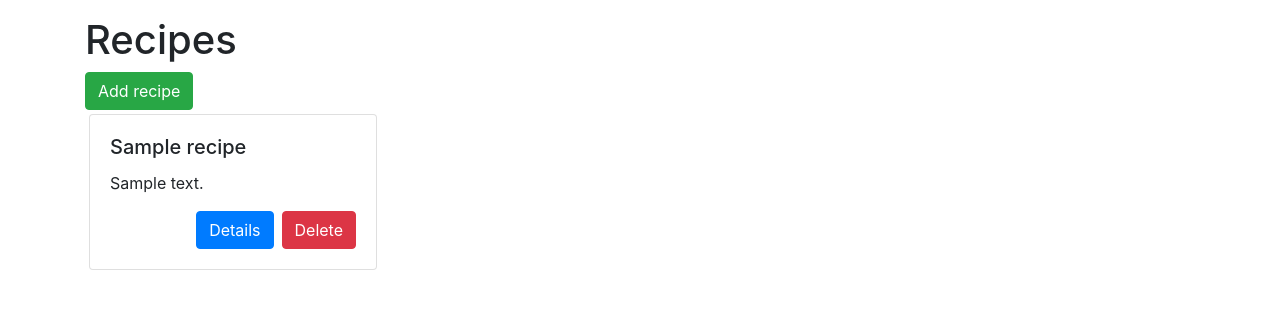
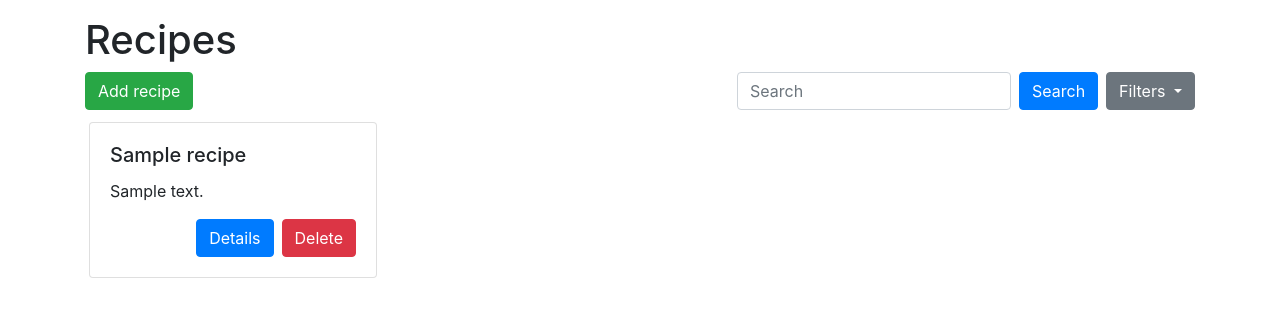
Before and after one commit to lassilaiho/tsoha-2020, a Flask app: page /recipes in a window 1280 px wide. Shown: the part 56-373 px from the top of the page. Run offline with Flask 2, Linux system fonts and the light colour scheme; a user stored in the database is signed in; tables that the repository leaves empty hold one stand-in row (values such as "Sample post"); some libraries are stand-ins or nearby versions.

Commit message:
Implement recipe search

```diff
--- a/app/recipes/forms.py
+++ b/app/recipes/forms.py
@@ -1,7 +1,23 @@
 from flask_wtf import FlaskForm
-from wtforms import StringField, TextAreaField, FormField, FieldList, validators
+from wtforms import BooleanField, StringField, TextAreaField, FormField, FieldList, validators
+from wtforms.fields.html5 import SearchField
 
 from app.ingredients.forms import RecipeIngredientForm
+
+
+class GetRecipesForm(FlaskForm):
+    q = SearchField("Search", default="")
+    no_name = BooleanField("Name", default=False)
+    no_description = BooleanField("Description", default=False)
+    no_steps = BooleanField("Steps", default=False)
+
+    def toggle_filters(self):
+        self.no_name.data = not self.no_name.data
+        self.no_description.data = not self.no_description.data
+        self.no_steps.data = not self.no_steps.data
+
+    class Meta:
+        csrf = False
 
 
 class EditRecipeForm(FlaskForm):
--- a/app/recipes/views.py
+++ b/app/recipes/views.py
@@ -1,9 +1,10 @@
 from flask import render_template, url_for, redirect, request, abort
 from flask_login import login_required, current_user
+from sqlalchemy.sql.expression import false
 
 from app.main import app, db
 from app.recipes.models import Recipe
-from app.recipes.forms import EditRecipeForm
+from app.recipes.forms import EditRecipeForm, GetRecipesForm
 from app.ingredients.models import Ingredient, RecipeIngredient
 from app.ingredients.forms import RecipeIngredientForm
 
@@ -19,9 +20,26 @@ def render_edit_form(action, form):
 @app.route("/recipes")
 @login_required
 def get_recipes():
+    form = GetRecipesForm(request.args)
+    if not form.validate():
+        abort(400)
+    if form.q.data == "":
+        recipes = Recipe.query.filter_by(account_id=current_user.id)
+    else:
+        filter = false()
+        if not form.no_name.data:
+            filter |= Recipe.name.contains(form.q.data, autoescape=True)
+        if not form.no_description.data:
+            filter |= Recipe.description.contains(form.q.data, autoescape=True)
+        if not form.no_steps.data:
+            filter |= Recipe.steps.contains(form.q.data, autoescape=True)
+        filter &= Recipe.account_id == current_user.id
+        recipes = Recipe.query.filter(filter)
+    form.toggle_filters()
     return render_template(
         "recipes/index.html",
-        recipes=Recipe.query.filter_by(account_id=current_user.id),
+        recipes=recipes.order_by(Recipe.name).all(),
+        form=form,
     )
 
 
--- a/app/templates/recipes/index.html
+++ b/app/templates/recipes/index.html
@@ -2,10 +2,50 @@
 
 {% block body %}
 <h1>Recipes</h1>
-<a class="btn btn-success" href="{{ url_for('create_recipe_form') }}">
-    Add recipe
-</a>
-<div class="d-flex flex-wrap">
+<div class="d-flex">
+    <a class="btn btn-success" href="{{ url_for('create_recipe_form') }}">
+        Add recipe
+    </a>
+    <form class="form-inline ml-auto" method="GET"
+        action="{{ url_for('get_recipes') }}" onsubmit="onSearch()">
+        {{ form.q(class="form-control", placeholder=form.q.label.text) }}
+        <button type="submit" class="btn btn-primary ml-2">
+            Search
+        </button>
+        <div class="dropdown ml-2">
+            <button class="btn btn-secondary dropdown-toggle" type="button"
+                data-toggle="dropdown">
+                Filters
+            </button>
+            <div class="dropdown-menu p-2 search-filters">
+                <div class="d-flex flex-column align-items-start">
+                    <div class="form-check">
+                        {{ form.no_name(class="form-check-input") }}
+                        {{ form.no_name.label }}
+                    </div>
+                    <div class="form-check">
+                        {{ form.no_description(class="form-check-input") }}
+                        {{ form.no_description.label }}
+                    </div>
+                    <div class="form-check">
+                        {{ form.no_steps(class="form-check-input") }}
+                        {{ form.no_steps.label }}
+                    </div>
+                </div>
+            </div>
+        </div>
+        {% if form.q.data %}
+        <button type="submit" class="btn btn-secondary ml-2"
+            onclick="showAll()">
+            Show all
+        </button>
+        {% endif %}
+    </form>
+</div>
+<div class="d-flex flex-wrap mt-2">
+    {% if not recipes %}
+    <p>No recipes matched the search criteria.</p>
+    {% endif %}
     {% for recipe in recipes %}
     <div class="card m-1 recipe-card">
         <div class="card-body d-flex flex-column">
@@ -50,4 +90,25 @@
         -webkit-line-clamp: 5;
     }
 </style>
+<script>
+    let searchInput, searchFilters;
+    document.addEventListener("DOMContentLoaded", () => {
+        searchInput = document.getElementById("q");
+        searchFilters =
+            document.querySelectorAll(".search-filters input[type=checkbox]");
+    });
+
+    function onSearch() {
+        for (const filter of searchFilters) {
+            filter.checked = !filter.checked;
+        }
+    }
+
+    function showAll() {
+        searchInput.value = "";
+        for (const filter of searchFilters) {
+            filter.checked = true;
+        }
+    }
+</script>
 {% endblock %}
```
